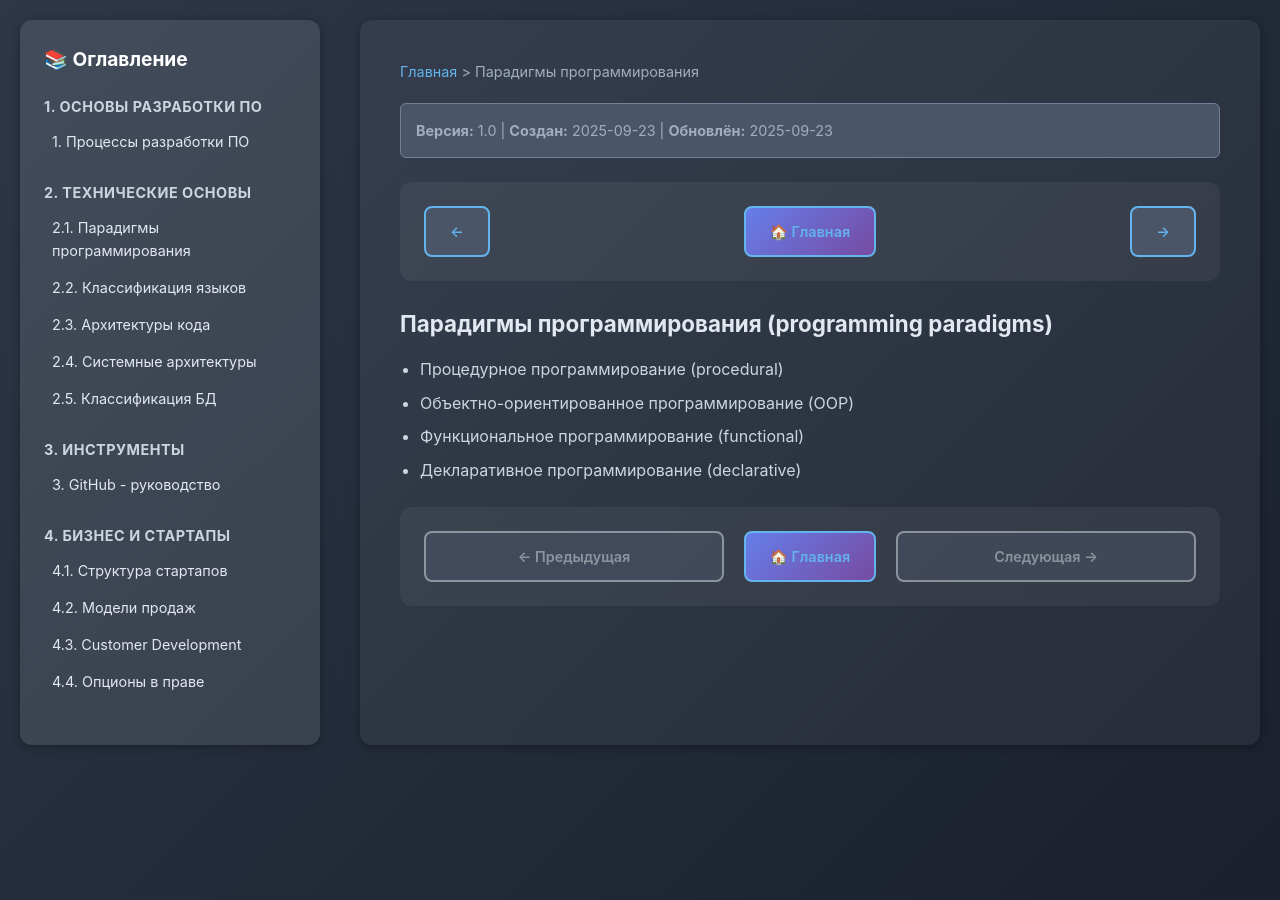
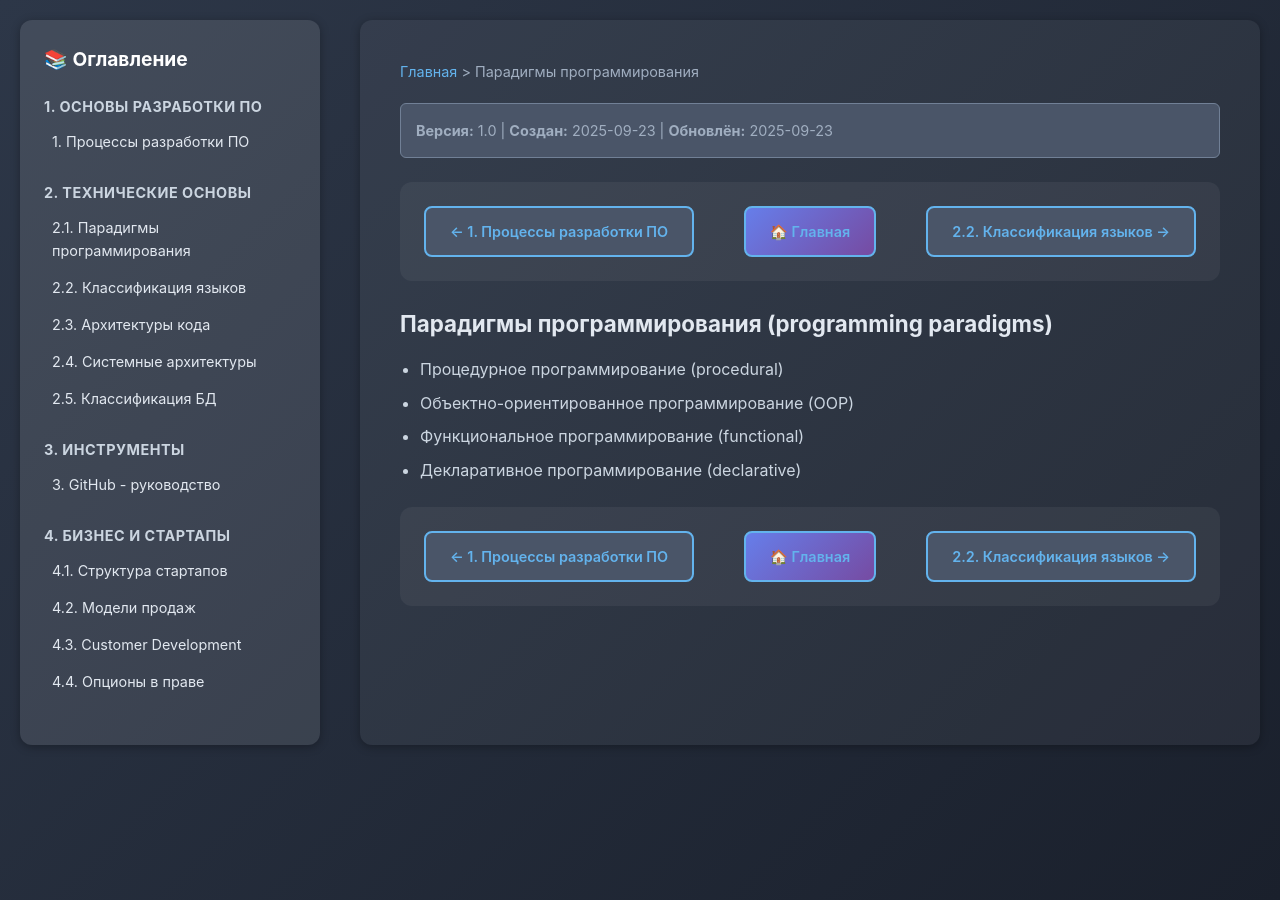
Before and after one commit to FTG-agency/pwa-test, a Jekyll site: the page built from knowledge/2-1-programming-paradigms.md, in a window 1280 px wide. Built offline with Jekyll 4.4.1, drawn with Linux system fonts in a browser that asks for light colours.

Commit message:
fix: rename files to remove dots from URLs and unify navigation
- Renamed all files: 2.1-* → 2-1-*, 4.1-* → 4-1-* etc.
- Updated navigation.yml with new file IDs (without dots)
- Updated index.html links to match new filenames
- Fixed bottom navigation to use same logic as top navigation
- Dots in filenames were causing 404 errors in Jekyll/GitHub Pages
- Display titles still show dots (2.1, 4.1) for users

```diff
--- a/_layouts/page.html
+++ b/_layouts/page.html
@@ -634,20 +634,18 @@
             {{ content }}
 
             <!-- Навигация в конце статьи -->
-            {% assign page_name_end = page.url | split: '/' | last | split: '.' | first %}
-            {% assign current_article_end = "" %}
-            {% for article in site.data.navigation.articles %}
-                {% if article.id == page_name_end %}
-                    {% assign current_article_end = article %}
-                    {% break %}
-                {% endif %}
-            {% endfor %}
-            {% if current_article_end %}
+            {% if current_article %}
             <div class="article-navigation">
                 <!-- Предыдущая статья -->
-                {% if current_article_end.prev %}
-                    {% assign prev_article = site.data.navigation.articles | where: "id", current_article_end.prev | first %}
-                    <a href="/test/knowledge/{{ current_article_end.prev }}" class="nav-button prev">
+                {% if current_prev %}
+                    {% assign prev_article = "" %}
+                    {% for article in site.data.navigation.articles %}
+                        {% if article.id == current_prev %}
+                            {% assign prev_article = article %}
+                            {% break %}
+                        {% endif %}
+                    {% endfor %}
+                    <a href="/test/knowledge/{{ current_prev }}" class="nav-button prev">
                         ← {{ prev_article.title }}
                     </a>
                 {% else %}
@@ -658,9 +656,15 @@
                 <a href="/test/" class="nav-button home-button">🏠 Главная</a>
 
                 <!-- Следующая статья -->
-                {% if current_article_end.next %}
-                    {% assign next_article = site.data.navigation.articles | where: "id", current_article_end.next | first %}
-                    <a href="/test/knowledge/{{ current_article_end.next }}" class="nav-button next">
+                {% if current_next %}
+                    {% assign next_article = "" %}
+                    {% for article in site.data.navigation.articles %}
+                        {% if article.id == current_next %}
+                            {% assign next_article = article %}
+                            {% break %}
+                        {% endif %}
+                    {% endfor %}
+                    <a href="/test/knowledge/{{ current_next }}" class="nav-button next">
                         {{ next_article.title }} →
                     </a>
                 {% else %}
```
Also changed, not shown: _data/navigation.yml (+26 -26 lines), index.html (+9 -9 lines), knowledge/2-1-programming-paradigms.md (renamed from knowledge/2.1-programming-paradigms.md), knowledge/2-2-language-classification.md (renamed from knowledge/2.2-language-classification.md), knowledge/2-3-code-architectures.md (renamed from knowledge/2.3-code-architectures.md), knowledge/2-4-system-architectures.md (renamed from knowledge/2.4-system-architectures.md), knowledge/2-5-database-classification.md (renamed from knowledge/2.5-database-classification.md), knowledge/4-1-startup-structure.md (renamed from knowledge/4.1-startup-structure.md), knowledge/4-2-sales-models.md (renamed from knowledge/4.2-sales-models.md), knowledge/4-3-customer-development.md (renamed from knowledge/4.3-customer-development.md), knowledge/4-4-options-guide.md (renamed from knowledge/4.4-options-guide.md).
